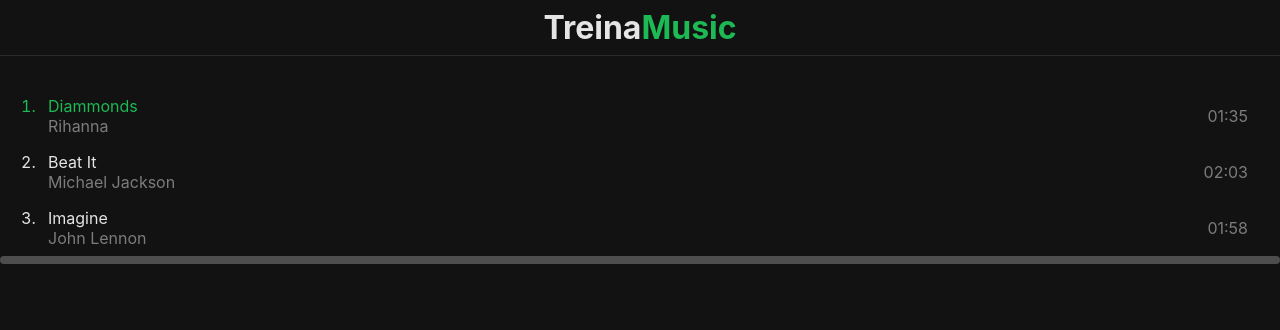
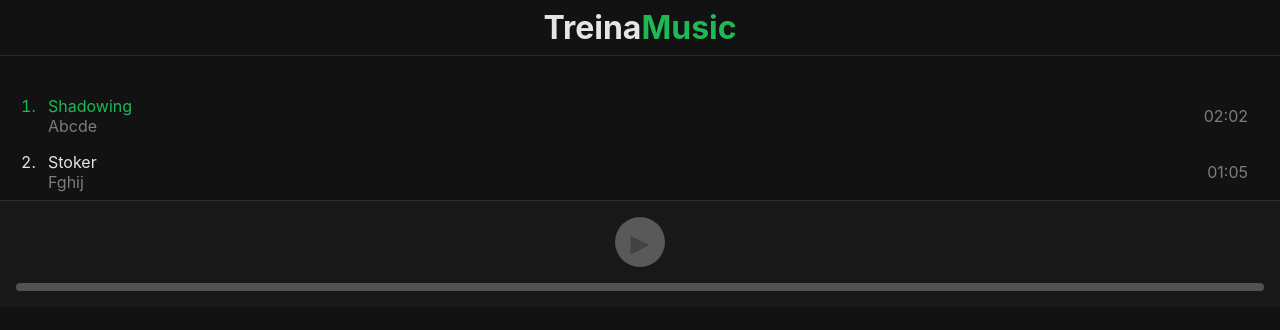
Before and after one commit to jleandrodev/treinamusic, a React (Create React App) app: page / in a window 1280 px wide. Shown: the top 330 px of the page. Built offline with nearby package versions, Linux system fonts and the light colour scheme.

Commit message:
Componente player criado

```diff
--- /dev/null
+++ b/src/ui/components/data-display/AudioPlayer/AudioPlayer.jsx
@@ -0,0 +1,94 @@
+import { useEffect, useMemo, useRef, useState } from "react"
+import styles from './AudioPlayer.module.css'
+import TimeLine from "../../inputs/TimeLine/Timeline"
+
+export default function AudioPlayer(props) {
+
+  const [ isPlaying, setIsPlaying ] = useState(false)
+  const [ canPlay, setCanPlay ] = useState(false)
+  const [ duration, setDuration ] = useState(1)
+  const [ currentTime, setCurrentTime ] = useState(0)
+  const audioRef = useRef(null)
+  const width = useMemo(() => {
+    return (currentTime / duration) * 100
+  }, [duration, currentTime])
+
+  useEffect(() => {
+    if(props.musics){
+      setCurrentTime(0)
+      setCanPlay(false)
+    }
+  }, [props.musics])
+
+  useEffect(() => {
+    const interval =setInterval(() => {
+      isPlaying && setCurrentTime(audioRef.current.currentTime)
+    }, 500)
+    return () => clearInterval(interval)
+
+  }, [isPlaying])
+
+  useEffect(() => {
+    if(props.musics) {
+      if(isPlaying) {
+        audioRef.current.play()
+      } else {
+        audioRef.current.pause()
+
+    }
+  }
+  }, [isPlaying, props.musics])
+
+
+
+  function onCanPlay() {
+    setDuration(audioRef.current.duration)
+    setCanPlay(true)
+  }
+
+  function onEnded() {
+    setIsPlaying(false)
+  }
+
+  function onChangeTime(percent) {
+    if(props.musics) {
+      audioRef.current.currentTime = (percent / 100) * duration
+    }
+  }
+
+  function handlePlay() {
+    if(props.musics) {
+      setIsPlaying(!isPlaying)
+    }
+  }
+
+  return (
+    <div className={styles['player-container']}>
+      <div className={styles['button-container']}>
+        <button
+          className={styles['play-button']}
+          disabled={!canPlay}
+          onClick={handlePlay}
+        >
+          {
+            isPlaying ? `\u2759\u2759` : `\u25b8`
+          }
+        </button>
+        <TimeLine
+          width={width}
+          onChangeWidth={onChangeTime}
+        />
+        <audio
+          controls
+          className={styles['audio']}
+          ref={audioRef}
+          onCanPlay={onCanPlay}
+          onEnded={onEnded}
+          src={props?.musics?.url}
+        >
+
+        </audio>
+      </div>
+    </div>
+  )
+}
--- /dev/null
+++ b/src/ui/components/data-display/AudioPlayer/AudioPlayer.module.css
@@ -0,0 +1,29 @@
+.player-container {
+  border-top: 1px solid var(--divider);
+  background: var(--background-paper);
+  padding: 16px
+}
+
+.button-container {
+  text-align: center
+}
+
+.play-button {
+  width: 50px;
+  height: 50px;
+  border-radius: 50%;
+  border: none;
+  cursor: pointer;
+  transition: 0.3s;
+  font-size: 38px;
+  margin-bottom: 16px
+}
+
+.play-button:hover {
+  transform: scale(1.05)
+}
+
+.audio {
+  display: none;
+
+}
--- a/src/ui/pages/index.jsx
+++ b/src/ui/pages/index.jsx
@@ -1,32 +1,28 @@
 import { useState } from "react";
 import MusicList from "../components/data-display/MusicList/MusicList";
-import TimeLine from "../components/inputs/TimeLine/Timeline";
+import AudioPlayer from "../components/data-display/AudioPlayer/AudioPlayer";
 
 
 const musics = [
    {
       id: 1,
-      name: 'Diammonds',
-      artist: 'Rihanna',
-      time: '95'
+      name: 'Shadowing',
+      artist: 'Abcde',
+      time: '122',
+      url: 'musics/Shadowing.mp3'
    },
    {
       id: 2,
-      name: 'Beat It',
-      artist: 'Michael Jackson',
-      time: '123'
-   },
-   {
-      id: 3,
-      name: 'Imagine',
-      artist: 'John Lennon',
-      time: '118'
+      name: 'Stoker',
+      artist: 'Fghij',
+      time: '65',
+      url: 'musics/Stoker.mp3'
    },
 ]
 
 export default function Index() {
 
-   const [ width, setWidth ] = useState(0)
+
 
    return(
       <div>
@@ -35,10 +31,7 @@
             selectedMusic={musics[0]}
             onSelect={() => {}}
          />
-         <TimeLine
-            onChangeWidth={setWidth}
-            width={width}
-         />
+         <AudioPlayer musics={musics[0]} />
       </div>
  )
 }
```
